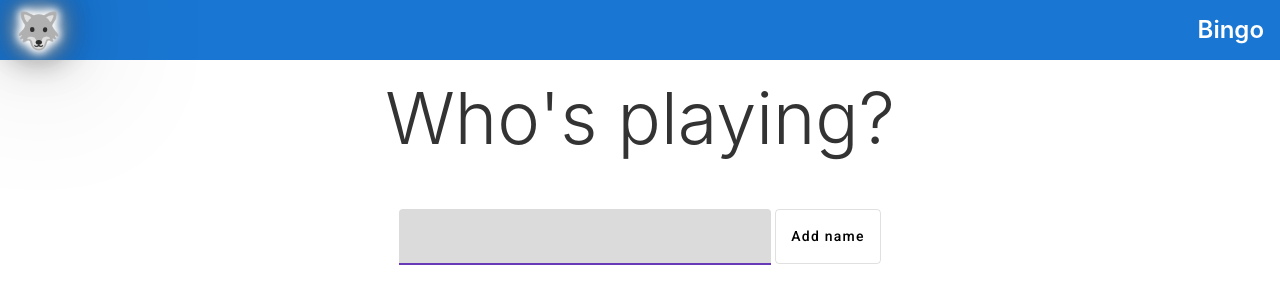
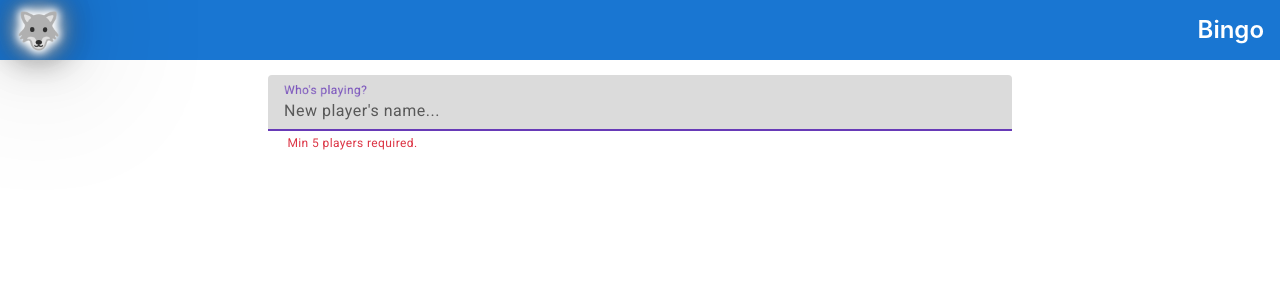
Before and after one commit to CliffordHarris/werewolfApp, an Angular app: page /landing in a window 1280 px wide. Shown: the top 304 px of the page. Built offline with nearby package versions, Linux system fonts and the light colour scheme.

Commit message:
updates to adding player

```diff
--- a/angular.json
+++ b/angular.json
@@ -96,5 +96,8 @@
         }
       }
     }
+  },
+  "cli": {
+    "analytics": false
   }
 }
--- a/src/app/game/game.component.ts
+++ b/src/app/game/game.component.ts
@@ -51,7 +51,6 @@ export class GameComponent implements OnInit {
   ngOnInit() {
     // this.setupGame();
     // this.events = [...allEvents[this.STARTING_DAY]];
-
     // this.allGameEvents = {...allEvents};
     this.events = [...allEvents[this.STARTING_DAY]];
     console.log(allEvents[0]);
@@ -59,7 +58,10 @@ export class GameComponent implements OnInit {
 
   getLatestProtector(targetedPlayer: any){
     const allProtectors = targetedPlayer.actionFrom.filter((pl: any) => pl.action === AttackedResult.Protect);
-    const protectorOfTargetedPlayer = this.players.filter((p1: any) => allProtectors.map((pr: any) => pr.name).includes(p1.name)).sort((a,b) => a.card.isOneTimeUsePower - b.card.isOneTimeUsePower)[0];
+    const protectorOfTargetedPlayer = this.players.filter((p1: any) =>
+      allProtectors.map((pr: any) => pr.name)
+        .includes(p1.name))
+        .sort((a,b) => a.card.isOneTimeUsePower - b.card.isOneTimeUsePower)[0];
     return protectorOfTargetedPlayer;
   }
 
@@ -233,7 +235,7 @@ export class GameComponent implements OnInit {
     if(message === "Accuse" && skip) message = `Skip ${message}`;
 
     // TODO Turn this on later
-    this.getStoryLine(message);
+    // this.getStoryLine(message);
 
     this.log(message);
 
--- a/src/app/landing/landing.component.css
+++ b/src/app/landing/landing.component.css
@@ -1,5 +1,15 @@
-.delete {
-    font-size: 18px;
-    padding: 15px;
-    cursor: pointer;
+.playerInputWrapper .mdc-text-field--filled {
+    background-color: red;
+  }
+
+.mat-mdc-form-field-infix .mdc-floating-label {
+  font-size: 2rem;
 }
+
+.playerInputWrapper .assigned-chip{
+     background-color: red;
+}
+
+.example-chip-list {
+  width: 100%;
+}
--- a/src/app/landing/landing.component.html
+++ b/src/app/landing/landing.component.html
@@ -1,42 +1,37 @@
 <div class="container">
     <div class="row">
-        <div class="col-12 text-center">
-            <h1 class="display-2 mb-5">Who's playing?</h1>
-            <mat-form-field class="col-4">
-                <input matInput type="text" autocomplete="off" (keydown.enter)="addName()" [(ngModel)]="newName"
-                    autofocus #name>
-                <mat-hint class="text-danger" *ngIf="players.length === 4">
-                    Need at least 5 players
-                </mat-hint>
-            </mat-form-field>
-            <!-- <button class="btn btn-success" *ngIf="players.length >= 5" (click)="startGame()">Start</button> -->
-            <button mat-stroked-button (click)="addName()"
-                style="height: 55px;margin-left: 4px;vertical-align: top;" matTooltip="Press Enter Instead!" [matTooltipPosition]="'above'">
-                Add name
-            </button>
+        <div class="col-12">
+            <div class="col-md-8 offset-md-2 playerInputWrapper">
+                <mat-form-field class="example-chip-list" appearance="fill">
+                    <mat-label>Who's playing?</mat-label>
+                    <mat-chip-grid #chipGrid aria-label="Enter players">
+                        <input
+                            autocomplete="off"
+                            placeholder="New player's name..."
+                            [matChipInputFor]="chipGrid"
+                            [matChipInputSeparatorKeyCodes]="separatorKeysCodes"
+                            [matChipInputAddOnBlur]="addOnBlur"
+                            (matChipInputTokenEnd)="addName()"
+                            [(ngModel)]="newName"
+                            autofocus #name
+                        />
+                        </mat-chip-grid>
+                        <mat-hint class="text-danger" *ngIf="players.length < 5">
+                            Min 5 players required.
+                        </mat-hint>
 
-            <button mat-stroked-button *ngIf="players.length >= 5" (click)="startGame()"
-                style="height: 55px;margin-left: 4px;vertical-align: top;" color="warn">Start</button>
-            <h6>
-                <span *ngIf="players.length >= 5">
-                    <span style="font-size: 24px;">{{players.length}} </span>players
-                </span>
-                <!-- <span style="font-size: 24px;" *ngIf="players.length === 0 && newName.length === 0"> Add Name </span> -->
-                <!-- <div *ngIf="players.length < 5" class="text-danger">Need at least 5 players</div> -->
-            </h6>
-
-            <div class="col-md-4 offset-md-4">
-                <table>
-                    <tr *ngFor="let name of players; let i = index">
-                        <td style="width: 200px;">
-                            <span class="display-4">{{name}}</span>
-                            <!-- <span class="display-4">{{name}}</span> -->
-                        </td>
-                        <td>
-                            <i class="bi bi-x-circle-fill text-danger delete" (click)="removeName(i)"></i>
-                        </td>
-                    </tr>
-                </table>
+                        <mat-chip-listbox class="mat-mdc-chip-set-stacked" aria-label="Color selection">
+                            <mat-chip-option *ngFor="let name of players; let i = index" selected>
+                            <!-- <mat-chip-option *ngFor="let name of players; let i = index" selected [ngStyle]="{'background-color': getColor()}"> -->
+                                {{name}}
+                                <button matChipRemove [attr.aria-label]="'remove ' + players" (click)="removeName(i)">
+                                <mat-icon>cancel</mat-icon>
+                            </button>
+                            </mat-chip-option>
+                        </mat-chip-listbox>
+                </mat-form-field>
+                <button mat-stroked-button *ngIf="players.length >= 5" (click)="startGame()"
+                    style="height: 55px;margin-left: 4px;vertical-align: top;" color="warn">Start game with {{players.length}} players</button>
             </div>
 
         </div>
--- a/src/app/landing/landing.component.ts
+++ b/src/app/landing/landing.component.ts
@@ -1,19 +1,27 @@
 import { Component, ElementRef, OnInit, ViewChild } from '@angular/core';
 import { Router } from '@angular/router';
+import {COMMA, ENTER} from '@angular/cdk/keycodes';
 
 @Component({
   selector: 'app-landing',
   templateUrl: './landing.component.html',
   styleUrls: ['./landing.component.css']
 })
+
 export class LandingComponent implements OnInit {
   newName: string = '';
   players: string[] = [];
   @ViewChild('name') nameEl: ElementRef | undefined;
+  readonly separatorKeysCodes = [ENTER, COMMA] as const;
+  addOnBlur = true;
 
   constructor(private router: Router) {
     console.log(this.router.url)
   }
+
+  savePlayerToLocalStorage = (players: any) => {
+    localStorage.setItem("players", JSON.stringify(players));
+  };
 
   ngOnInit() {
     const storedPlayers = localStorage.getItem("players");
@@ -30,11 +38,13 @@ export class LandingComponent implements OnInit {
     }
     this.players.push(this.newName);
     this.newName = '';
-    localStorage.setItem("players", JSON.stringify(this.players));
+    this.savePlayerToLocalStorage(this.players);
   }
 
   removeName(idx: number) {
+    console.log('idx', idx)
     this.players.splice(idx, 1);
+    this.savePlayerToLocalStorage(this.players);
     this.nameEl?.nativeElement.focus();
   }
 
```
Also changed, not shown: src/app/shared/material/material.module.ts (+15 -13 lines), src/index.html (+0 -14 lines).
